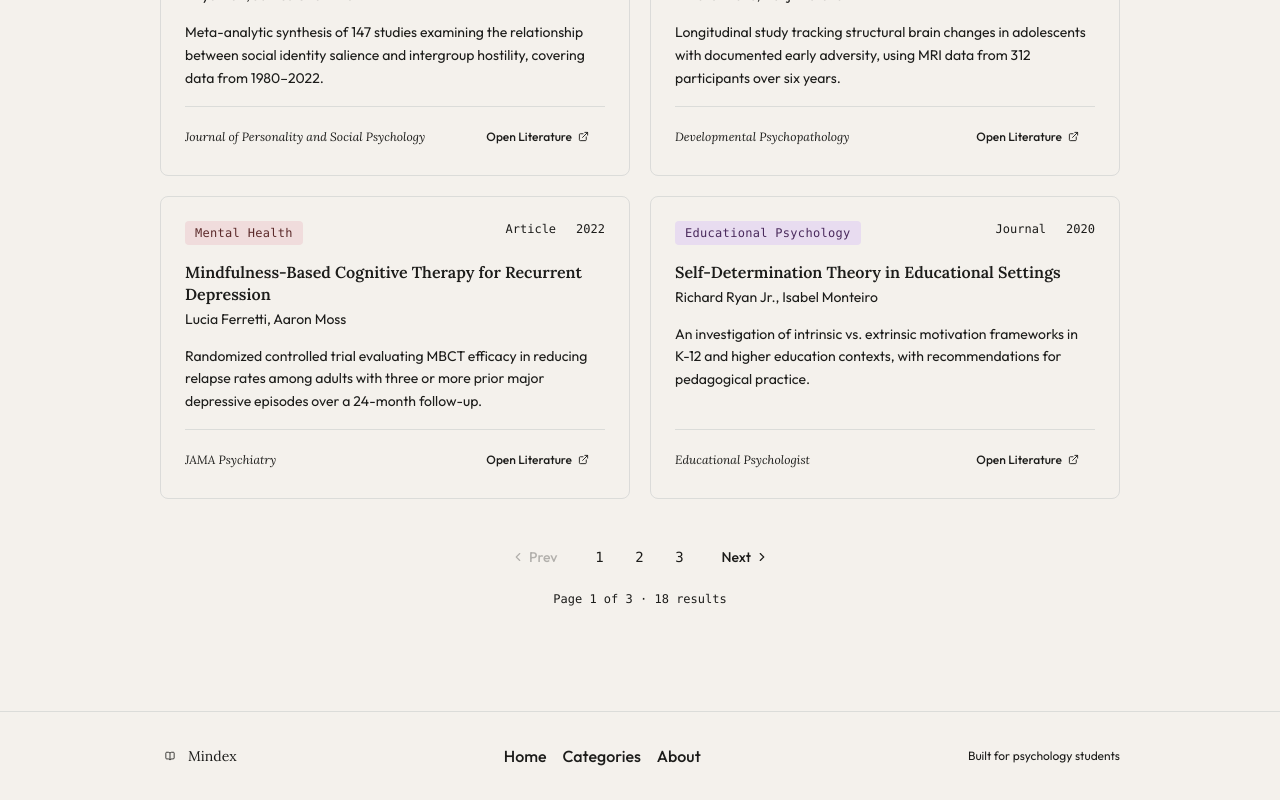
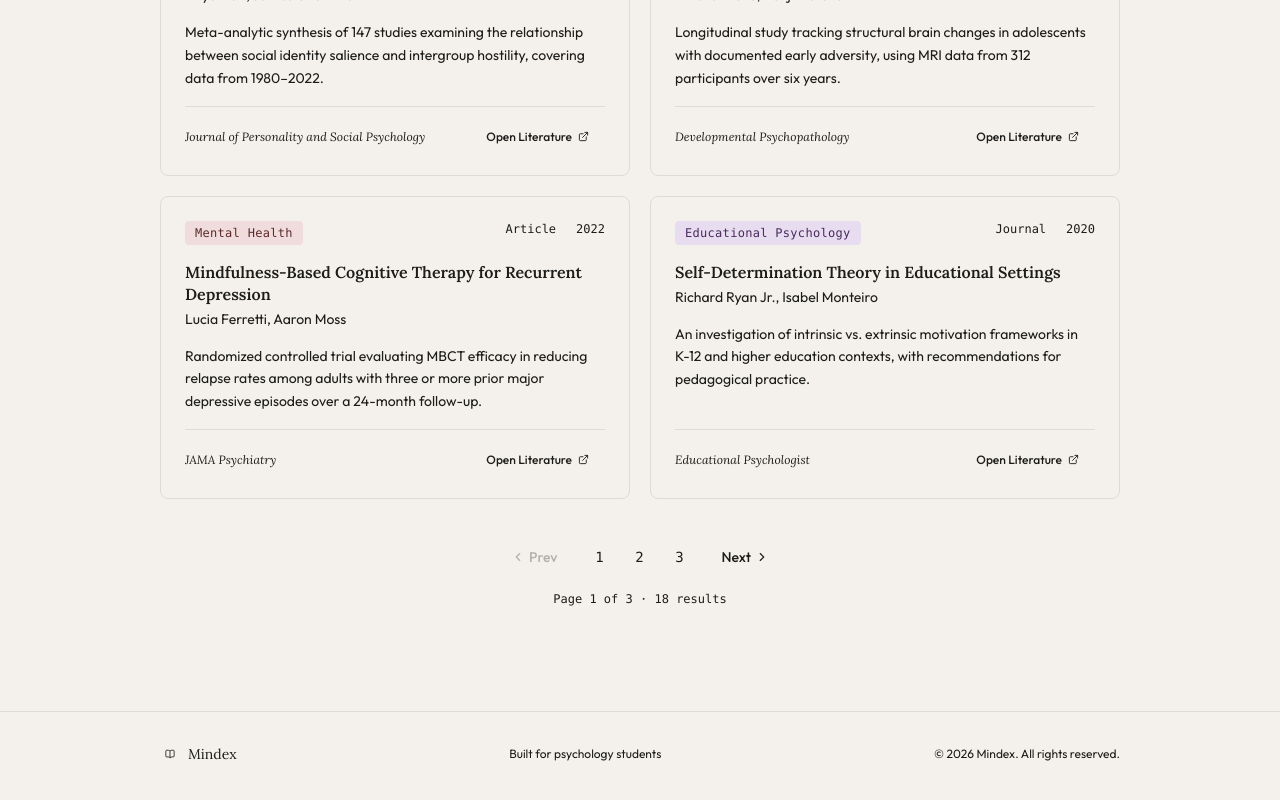
Before and after one commit to crosbydoo/mindex, a React (Vite) app: page / in a window 1280 px wide. Shown: the part 1193-1993 px from the top of the page. Built offline with nearby package versions, Linux system fonts and the light colour scheme.

Commit message:
Refactor Footer component to remove navigation props and display current year copyright

```diff
--- a/src/app/App.tsx
+++ b/src/app/App.tsx
@@ -439,7 +439,9 @@
 
 // ─── Footer ───────────────────────────────────────────────────────────────────
 
-function Footer({ onNav }: { onNav: (p: Page) => void }) {
+function Footer() {
+  const year = new Date().getFullYear();
+
   return (
     <footer className="border-t border-border mt-16">
       <div className="max-w-5xl mx-auto px-5 md:px-8 py-8 flex flex-col sm:flex-row items-center justify-between gap-4">
@@ -451,14 +453,10 @@
             Mindex
           </span>
         </div>
-        <nav className="flex items-center gap-4 text-xs text-muted-foreground">
-          {(["home", "categories", "about"] as Page[]).map((p) => (
-            <button key={p} onClick={() => onNav(p)} className="hover:text-foreground capitalize transition-colors">
-              {p === "home" ? "Home" : p === "categories" ? "Categories" : "About"}
-            </button>
-          ))}
-        </nav>
         <p className="text-xs text-muted-foreground">Built for psychology students</p>
+        <p className="text-xs text-muted-foreground">
+          © {year} Mindex. All rights reserved.
+        </p>
       </div>
     </footer>
   );
@@ -988,7 +986,7 @@
       {activePage === "categories" && <CategoriesPage onNav={handleNav} />}
       {activePage === "about" && <AboutPage />}
 
-      <Footer onNav={handleNav} />
+      <Footer />
     </div>
   );
 }
```
